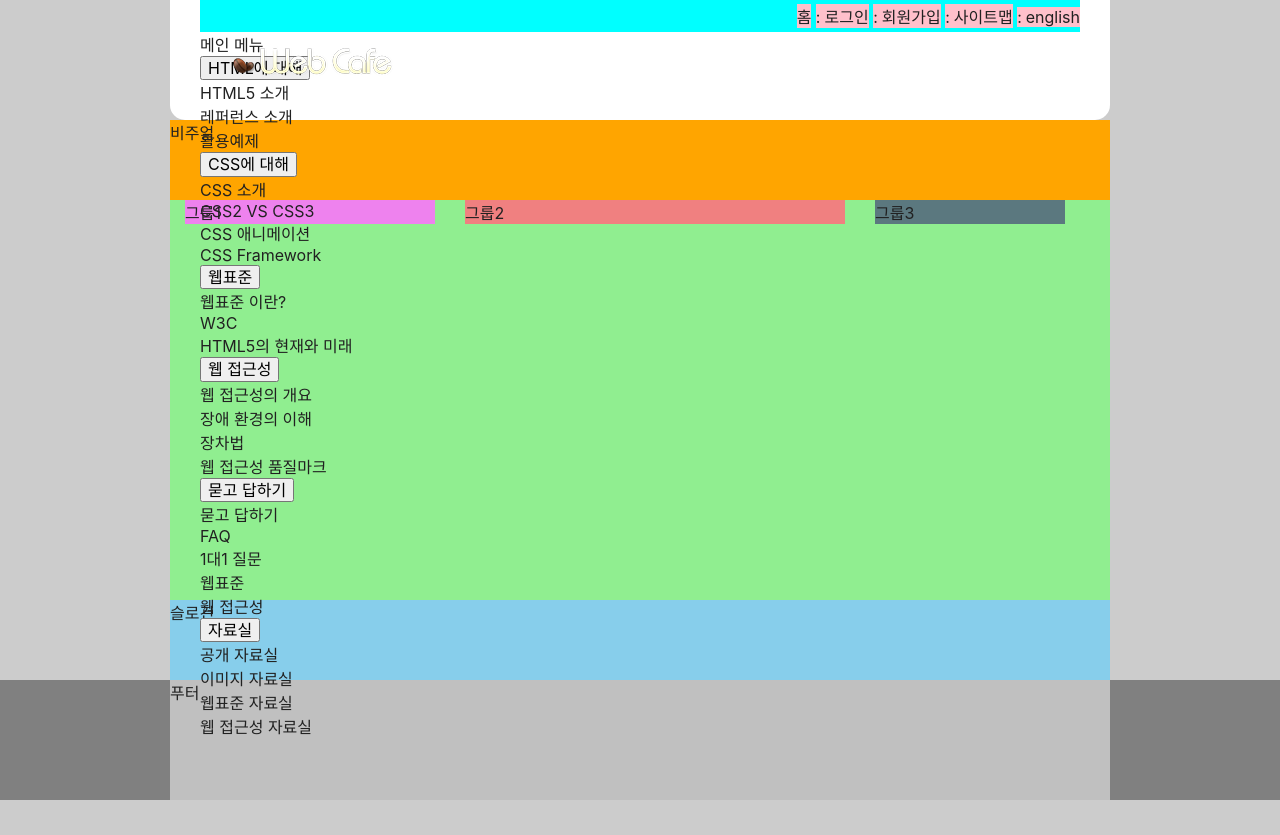
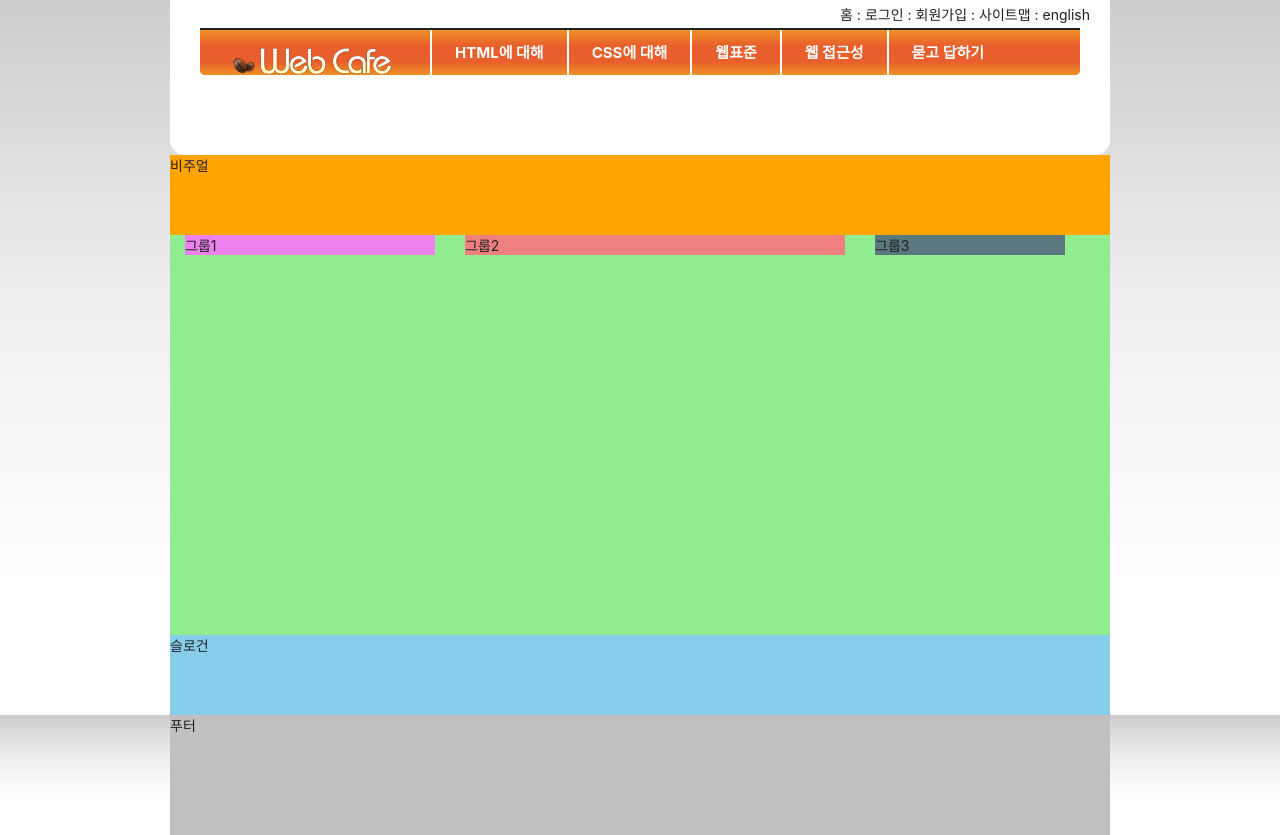
Before and after one commit to Sunny-SunHeeJung/HTML5, a plain HTML site: page index.html in a window 1280 px wide. Before the commit the page ends 800 px from the top, so only its background shows below. Drawn offline with Linux system fonts and the light colour scheme; a web font is replaced by a local one.

Commit message:
css 수정완료

```diff
--- a/styles/style.css
+++ b/styles/style.css
@@ -1,74 +1,138 @@
 @import url(./normalize.css);
 @import url(./reset.css);
+
+/* 숨긴 콘첸츠 */
+.a11y-hidden {
+  background-color: yellow;
+  position: absolute;
+  width: 1px;
+  height: 1px;
+  overflow: hidden;
+  clip-path: polygon(0 0, 0 0, 0 0);
+}
 /* 기본 스타일 */
-*, *::before, *::after{
+*,
+*::before,
+*::after {
   box-sizing: border-box;
 }
 
+html{
+  font-size: 10px;
+}
+
 /* 링크스타일 */
-a{
+a {
   color: inherit;
   text-decoration: none;
 }
 
 /*  본문스타일 */
-body{
+body {
+  font-size: 1.4rem;
   color: #212121;
-  background: #ccc;
+  background: #ccc linear-gradient(to bottom, #ccc 0%, #eee 35%, #fff 70%, #fff 100%);
   font-family: "Pretendard Variable", Pretendard, -apple-system, BlinkMacSystemFont, system-ui, Roboto, "Helvetica Neue", "Segoe UI", "Apple SD Gothic Neo", "Noto Sans KR", "Malgun Gothic", "Apple Color Emoji", "Segoe UI Emoji", "Segoe UI Symbol", sans-serif;
 }
 /* 레이아웃 */
-.header, .visual, .main, .slogan, .footer-inner{
+.header, .visual, .main, .slogan, .footer-inner {
   width: 940px;
   margin: 0 auto;
 }
 
 /* 헤더 */
-.header{
+.header {
   background: #fff;
   padding: 0 30px;
-  height: 15vh;
   border-radius: 0 0 15px 15px;
   position: relative;
 }
 
 /* 로고 */
-.logo{
+.logo {
   position: absolute;
   top: 45px;
   left: 60px;
 }
 
 /* 텍스트 링크 모음 */
-.member{
-  background-color: aqua;
-  text-align:right;
+.member {
+  text-align: right;
   padding: 4px 0;
+  /* position: relative; */
+  /* right: -10px; */
+  transform: translateX(10px);
 }
 
-.member li{
-  background-color: pink;
+.member li {
   display: inline-block;
 }
 
-.mamber a{
-  background-color: coral;
-  padding: 10px 0;
+.mamber a {
+  padding: 6px 10px;
   display: inherit;
+  text-transform: uppercase;
 }
 
-.divider{
+/* 마지막 li 요소에 포함된 a 요소를 */
+/* .member li:last-child a{ */
+  /* padding-right: 0; */
+/* } */
+
+.divider {
   margin-right: 4px;
 }
 
+/* 메인메뉴 */
+.navigation {
+  padding-bottom: 80px;
+}
+
+.menu {
+  border-top: 2px solid currentColor;
+  background: #e85e2c
+    linear-gradient(
+      to bottom,
+      #ef9126 0%,
+      #e85e2c 35%,
+      #e85e2c 70%,
+      #ef9126 100%
+    );
+  border-radius: 0 0 5px 5px;
+  padding-left: 230px;
+  height: 47px;
+}
+
+.menu-item{
+  float: left;
+  border-left: 2px solid #fff ;
+}
+
+.menu-button {
+  border: 0;
+  background: transparent;
+  padding: 0 23px;
+  line-height: 45px;
+  font-size: 15px;
+  font-weight: 700;
+  color: #fff;
+  text-shadow: 1px 1px 0 #000 -1px -1px 0 #000;
+}
+
+.sub-menu{
+  background-color: pink;
+  position: absolute;
+  display: none;
+}
+
 /* 비주얼 */
-.visual{
+.visual {
   background: orange;
   height: 10vh;
 }
 
 /* 메인 */
-.main{
+.main {
   background: lightgreen;
   height: 50vh;
   display: flow-root;
@@ -80,32 +144,34 @@ body{
   float: left;
 }
 
-.group1{
+.group1 {
   background-color: violet;
   width: 250px;
 }
 
-.group2{
+.group2 {
   background-color: lightcoral;
   width: 380px;
 }
 
-.group3{
+.group3 {
   background-color: rgb(91, 120, 127);
   width: 190px;
 }
 
 /* 슬로건 */
-.slogan{
+.slogan {
   background: skyblue;
   height: 10vh;
   clear: both;
 }
 /* 푸터 */
-.footer{
+.footer {
   background: gray;
+  background: #ccc linear-gradient(to bottom, #ccc 0%, #eee 35%, #fff 70%, #fff 100%);
 }
-.footer-inner{
+
+.footer-inner {
   background-color: silver;
   height: 15vh;
 }
```
